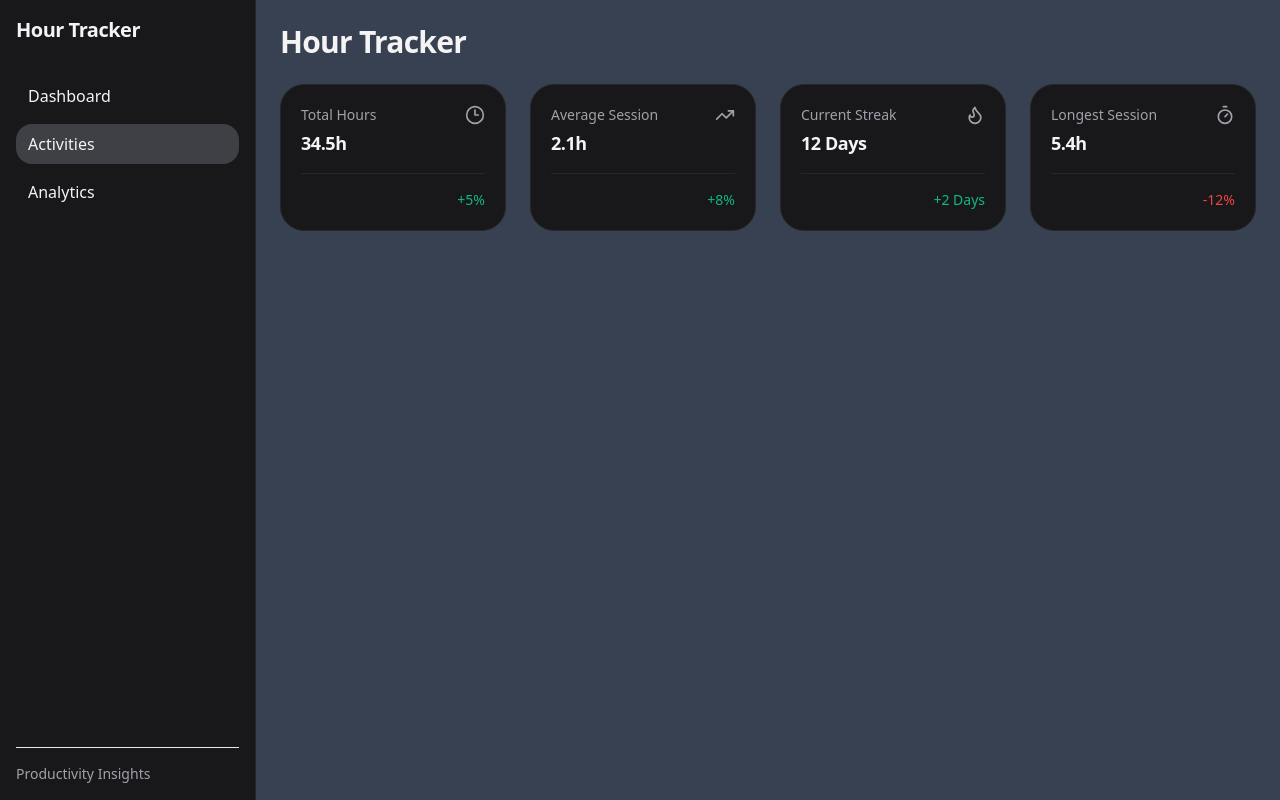
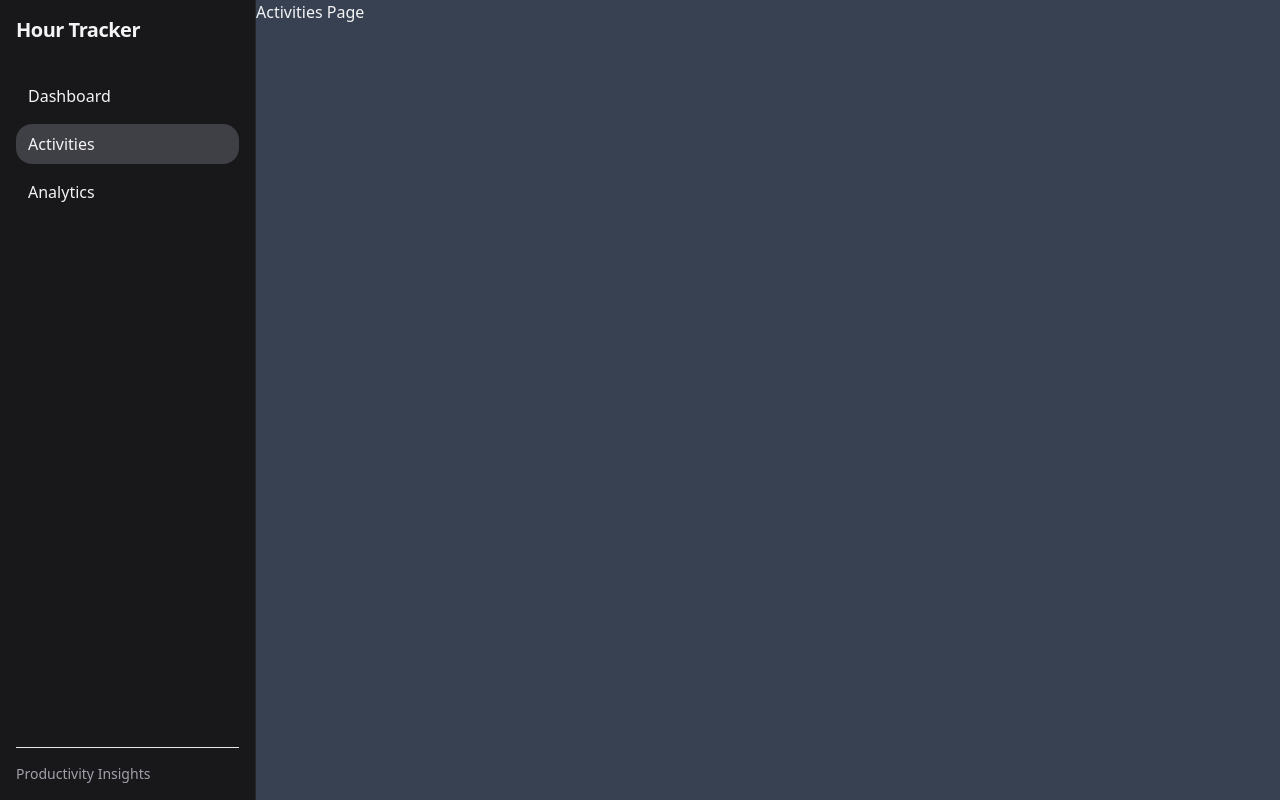
Before and after one commit to Knifesurge/API-HourTracker, a React (Vite) app in the folder frontend/: page / in a window 1280 px wide. Both pictures are taken after a click on the button "Activities". Built offline with nearby package versions, Linux system fonts and the light colour scheme.

Commit message:
Add react-loader-spinner for some nice looking loading spinners. Move page rendering to dynamically render the active page using a lookup table.

```diff
--- a/frontend/package.json
+++ b/frontend/package.json
@@ -11,7 +11,8 @@
     "lucide-react": "^1.16.0",
     "postcss-nesting": "^14.0.0",
     "react": "^19.2.5",
-    "react-dom": "^19.2.5"
+    "react-dom": "^19.2.5",
+    "react-loader-spinner": "^8.0.2"
   },
   "devDependencies": {
     "@eslint/js": "^10.0.1",
--- a/frontend/src/app/AppLayout.tsx
+++ b/frontend/src/app/AppLayout.tsx
@@ -1,6 +1,9 @@
-import { useState } from "react";
+import { Suspense, useState } from "react";
 import { Sidebar } from "@/shared/ui";
 import { DashboardPage } from "@/features/Dashboard";
+import { AnalyticsPage } from "@/features/Analytics";
+import { ActivitiesPage } from "@/features/Activities";
+import { DNA } from "react-loader-spinner";
 
 const pages = [
   "Dashboard",
@@ -10,15 +13,24 @@ const pages = [
 
 type Page = typeof pages[number];
 
+// Used to dynamically render the active page
+const pageComponents: Record<Page, React.ComponentType> = {
+    Dashboard: DashboardPage,
+    Analytics: AnalyticsPage,
+    Activities: ActivitiesPage
+};
+
 const AppLayout = () => {
     const [ activePage, setActivePage ] = useState<Page>(pages[0]);
+    // Create a component for the active page
+    const ActivePageComponent = pageComponents[activePage];
 
   return (
     <div className="min-h-screen bg-background text-primary flex">
-
-      <Sidebar validPages={pages} activePage={activePage} onPageChange={setActivePage} />
-
-      <DashboardPage />
+        <Sidebar validPages={pages} activePage={activePage} onPageChange={setActivePage} />
+        <Suspense fallback={<DNA />}>
+            <ActivePageComponent />
+        </Suspense>
     </div>
   )
 }
--- /dev/null
+++ b/frontend/src/features/Activities/ActivitiesPage.tsx
@@ -0,0 +1,12 @@
+
+const ActivitiesPage = () => {
+    return (
+        <div>
+            <p>Activities Page</p>
+        </div>
+    )
+}
+
+export {
+    ActivitiesPage
+}
--- /dev/null
+++ b/frontend/src/features/Activities/index.ts
@@ -0,0 +1 @@
+export { ActivitiesPage } from "./ActivitiesPage";
--- /dev/null
+++ b/frontend/src/features/Analytics/AnalyticsPage.tsx
@@ -0,0 +1,12 @@
+
+const AnalyticsPage = () => {
+    return (
+        <div>
+            <p>Analytics Page</p>
+        </div>
+    )
+}
+
+export {
+    AnalyticsPage
+}
--- /dev/null
+++ b/frontend/src/features/Analytics/index.ts
@@ -0,0 +1 @@
+export { AnalyticsPage } from "./AnalyticsPage";
--- a/frontend/src/features/MetricCard/index.ts
+++ b/frontend/src/features/MetricCard/index.ts
@@ -1,2 +1,2 @@
 export * from "./MetricCard";
-export * from "./MetricCardPage";
+export * from "./MetricCardList";
--- a/frontend/src/shared/ui/Sidebar.tsx
+++ b/frontend/src/shared/ui/Sidebar.tsx
@@ -2,7 +2,7 @@ import { cn } from "@/shared/lib";
 import { type Page } from "@/types/types";
 
 type SidebarProps = {
-    validPages: Page[];
+    validPages: readonly Page[];
     activePage: Page;
     onPageChange: (page: Page) => void;
 }
```
Also changed, not shown: frontend/src/features/MetricCard/MetricCardList.tsx (renamed from frontend/src/features/MetricCard/MetricCardPage.tsx).
